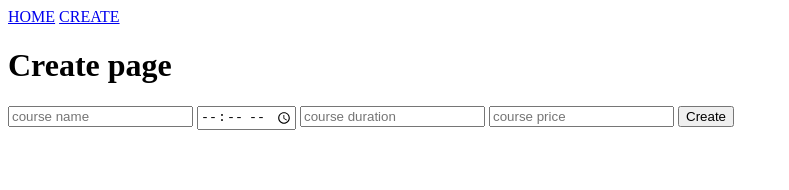
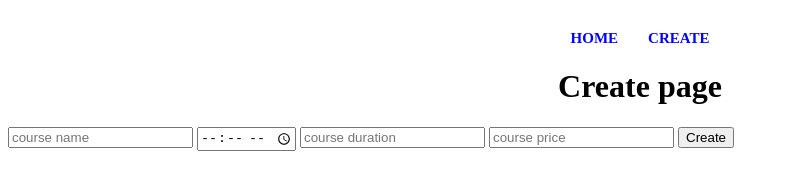
Before and after one commit to Ali0496/CRUD, a plain HTML site: page create.html in a window 1280 px wide. Shown: the whole page, without its empty margins (0-789 px from the left). Drawn offline with Linux system fonts and the light colour scheme.

Commit message:
added some style

```diff
--- a/create.html
+++ b/create.html
@@ -7,17 +7,18 @@
     <link rel="stylesheet" href="style.css" />
   </head>
   <body>
-    <a href="./index.html">HOME</a>
-    <a href="./create.html">CREATE</a>
-
+    <div class="a_tag">
+      <a href="./index.html">HOME</a>
+      <a href="./create.html">CREATE</a>
+    </div>
     <h1>Create page</h1>
 
     <form id="form">
-        <input type="text" id="course_name" placeholder="course name">
-        <input type="time" id="course_time" placeholder="course time">
-        <input type="number" id="course_duration" placeholder="course duration">
-        <input type="number" id="course_price" placeholder="course price">
-        <button id="create_btn" type="submit">Create</button>
+      <input type="text" id="course_name" placeholder="course name" />
+      <input type="time" id="course_time" placeholder="course time" />
+      <input type="number" id="course_duration" placeholder="course duration" />
+      <input type="number" id="course_price" placeholder="course price" />
+      <button id="create_btn" type="submit">Create</button>
     </form>
 
     <script src="./create.js"></script>
--- a/style.css
+++ b/style.css
@@ -1,3 +1,30 @@
+.a_tag{
+  gap: 30px;
+  display: flex;
+  align-items: center;
+  justify-content: center;
+  font-size: 15px;
+  margin-top: 30px;
+
+}
+
+a {
+  text-decoration: none;
+  color: blue;
+  cursor: pointer;
+  transition: 500ms;
+  font-weight: 600;
+
+}
+a:hover {
+  transform: scale(1.1);
+  transition: 500ms;
+}
+
+h1 {
+  text-align: center;
+  color: black;
+}
 .wrapper {
   width: 1200px;
   display: grid;
```
Also changed, not shown: index.html (+10 -9 lines).
